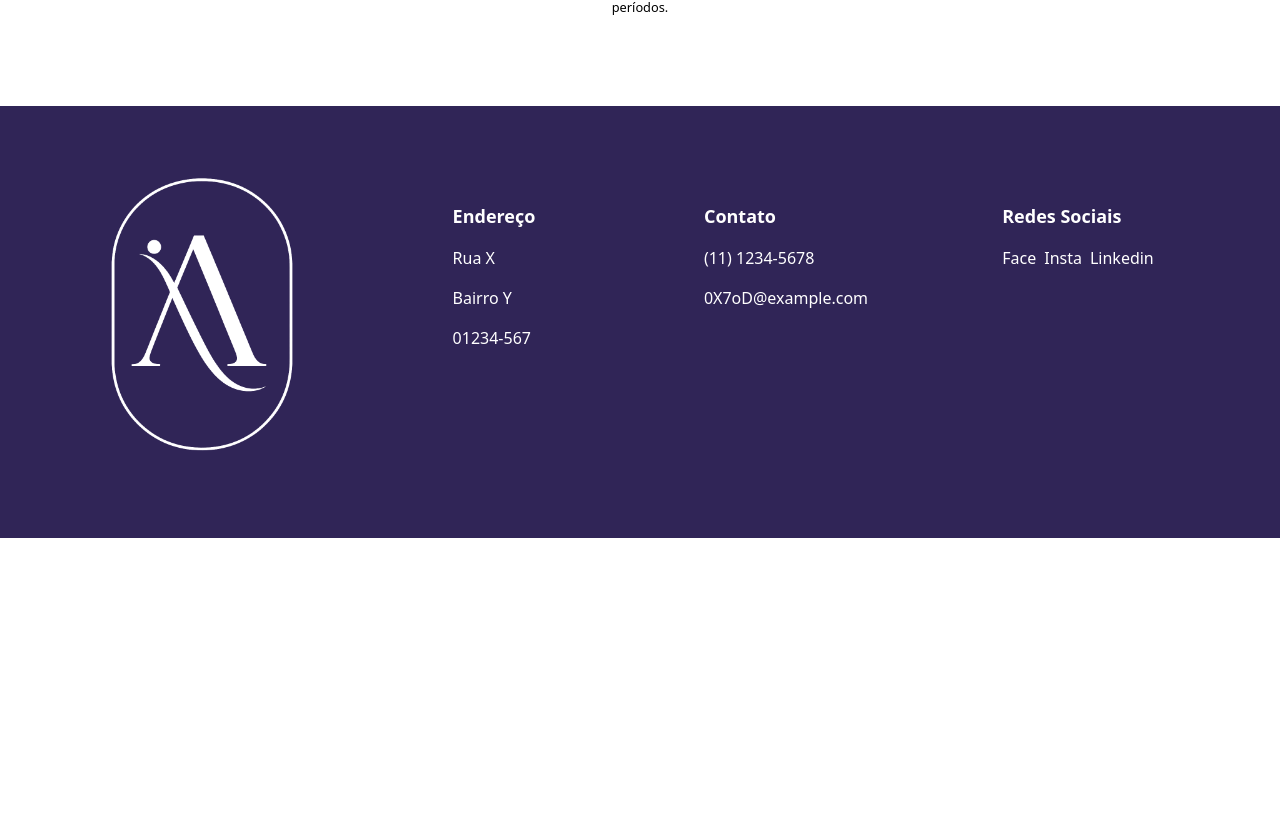
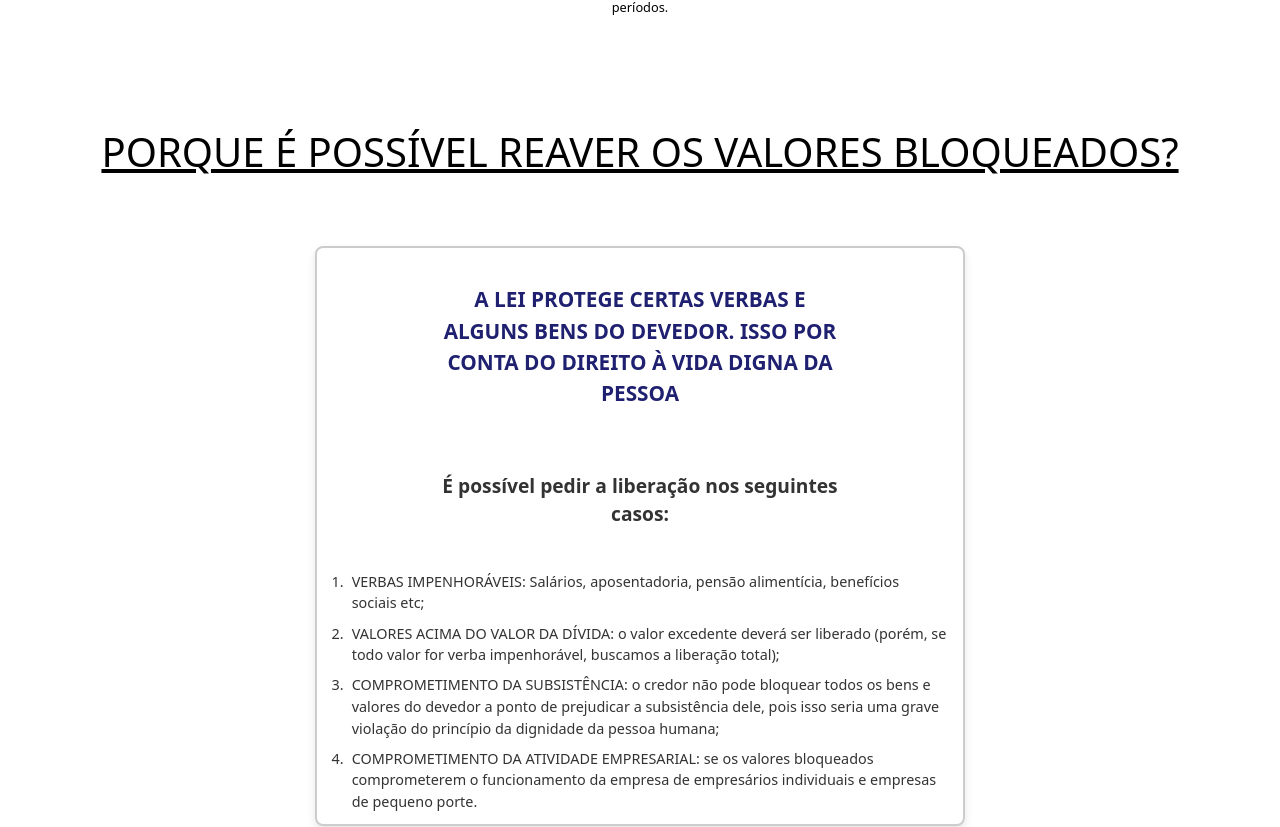
Before and after one commit to Ikejiri-1/pagina-advogados-next, a Next.js app: page / in a window 1280 px wide. Shown: the part 2478-3305 px from the top of the page. Before the commit the page ends 3016 px from the top, so only its background shows below. Built offline with nearby package versions, Linux system fonts and the light colour scheme.

Commit message:
reaver valores bloqueados

```diff
--- a/src/app/page.tsx
+++ b/src/app/page.tsx
@@ -7,6 +7,7 @@ import img from "../assets/wpaper.webp";
 import { HelpContent } from "@/components/HelpContent";
 import { BlockOriginsQuestions } from "@/components/BlockOriginsQuestion";
 import { WhyBlocked } from "@/components/WhyBlocked";
+import { WhyIsPossible } from "@/components/WhyIsPossible";
 
 export default function Home() {
   return (
@@ -34,6 +35,9 @@ export default function Home() {
       <div>
         <BlockOriginsQuestions />
       </div>
+      <div>
+        <WhyIsPossible />
+      </div>
     </section>
   );
 }
--- /dev/null
+++ b/src/components/WhyIsPossible/index.tsx
@@ -0,0 +1,45 @@
+"use client";
+import { Card } from "../Card";
+import "./whyispossible.css";
+import { useRef, useEffect } from "react";
+
+export const WhyIsPossible = () => {
+  const sectionRef = useRef<HTMLDivElement>(null);
+
+  useEffect(() => {
+    const observer = new IntersectionObserver(
+      ([entry]) => {
+        if (entry.isIntersecting) {
+          entry.target.classList.add("animate");
+          observer.disconnect();
+        }
+      },
+      { threshold: 0.4 }
+    );
+
+    if (sectionRef.current) observer.observe(sectionRef.current);
+
+    return () => observer.disconnect();
+  }, []);
+
+  return (
+    <div ref={sectionRef} className="why-is-possible">
+      <h2 className="why-title">
+        PORQUE É POSSÍVEL REAVER OS VALORES BLOQUEADOS?
+      </h2>
+
+      <div className="card-wrapper">
+        <Card
+          title="A lei protege certas verbas e alguns bens do devedor. Isso por conta do direito à vida digna da pessoa"
+          subtitle="É possível pedir a liberação nos seguintes casos:"
+          content={[
+            "VERBAS IMPENHORÁVEIS: Salários, aposentadoria, pensão alimentícia, benefícios sociais etc;",
+            "VALORES ACIMA DO VALOR DA DÍVIDA: o valor excedente deverá ser liberado (porém, se todo valor for verba impenhorável, buscamos a liberação total);",
+            "COMPROMETIMENTO DA SUBSISTÊNCIA: o credor não pode bloquear todos os bens e valores do devedor a ponto de prejudicar a subsistência dele, pois isso seria uma grave violação do princípio da dignidade da pessoa humana;",
+            "COMPROMETIMENTO DA ATIVIDADE EMPRESARIAL: se os valores bloqueados comprometerem o funcionamento da empresa de empresários individuais e empresas de pequeno porte.",
+          ]}
+        />
+      </div>
+    </div>
+  );
+};
--- /dev/null
+++ b/src/components/WhyIsPossible/whyispossible.css
@@ -0,0 +1,32 @@
+.why-title {
+  font-size: 2.5em;
+  text-align: center;
+  text-decoration: underline;
+  opacity: 0;
+  transform: translateY(30px);
+}
+
+.card-wrapper {
+  opacity: 0;
+  transform: translateY(40px);
+}
+
+.why-is-possible.animate .why-title {
+  animation: fadeUp 0.6s ease-out forwards;
+}
+
+.why-is-possible.animate .card-wrapper {
+  animation: fadeUp 0.8s ease-out forwards;
+  animation-delay: 0.2s;
+}
+
+@keyframes fadeUp {
+  from {
+    opacity: 0;
+    transform: translateY(40px);
+  }
+  to {
+    opacity: 1;
+    transform: translateY(0);
+  }
+}
```
